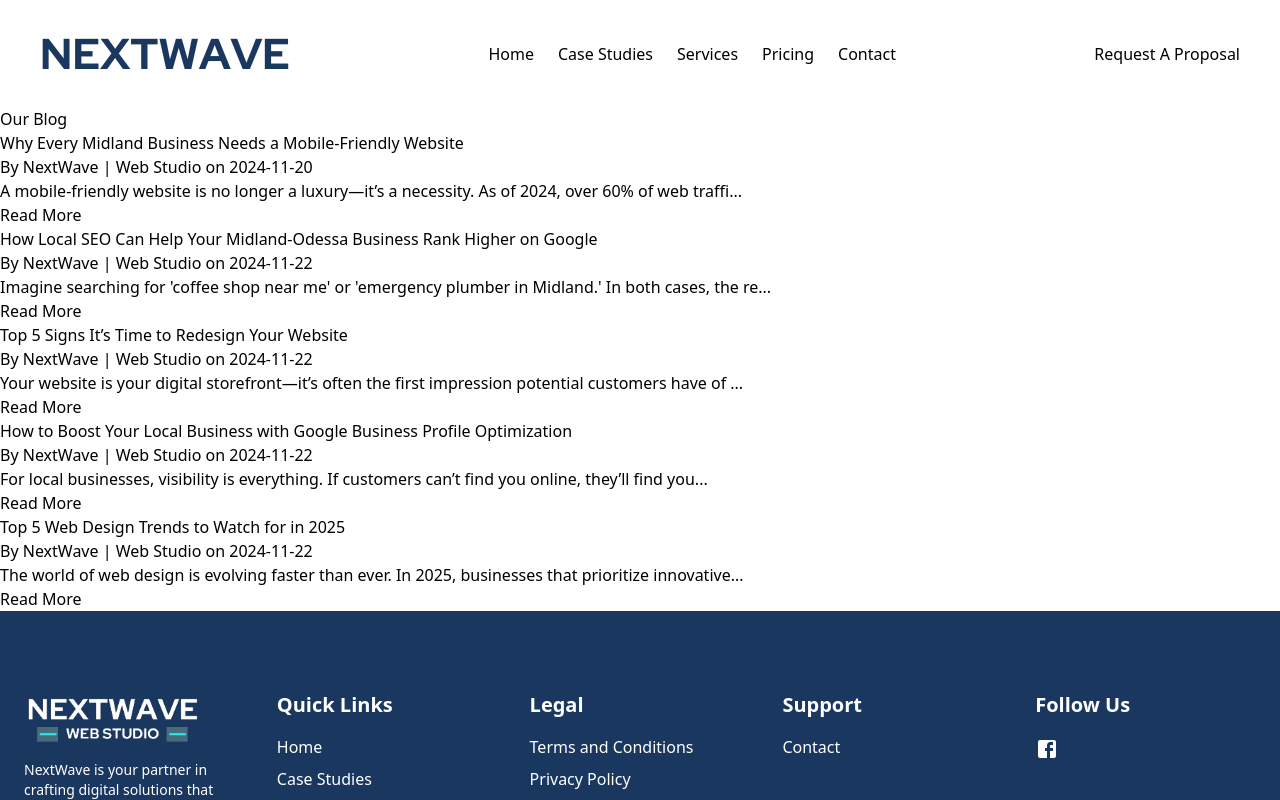
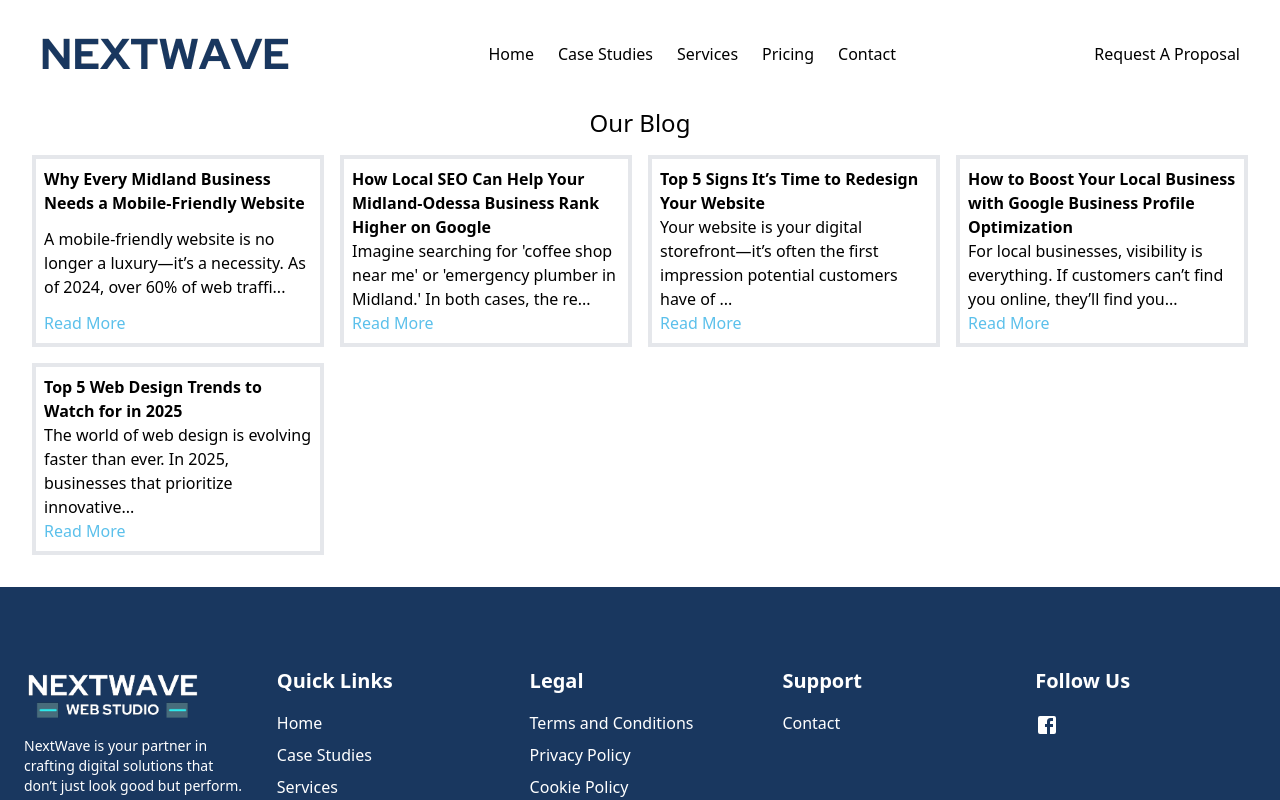
Before and after one commit to Parrasite9/nextwave, a React (Create React App) app: page /blogs in a window 1280 px wide. Shown: the top 800 px of the page. Built offline with nearby package versions, Linux system fonts and the light colour scheme.

Commit message:
Made CSS updates to the BlogList

```diff
--- a/src/Components/Blogs/BlogList.jsx
+++ b/src/Components/Blogs/BlogList.jsx
@@ -11,17 +11,19 @@ const BlogList = () => {
     }, []);
 
     return (
-      <div>
-        <h1>Our Blog</h1>
+      <div className="px-8">
+        <h1 className="header text-center text-2xl mb-4">Our Blog</h1>
+        <div className="list__of__blogs grid grid-cols-2 gap-4 mb-8 lg:grid-cols-4">
         {blogs.map((blog) => (
-          <div key={blog.id} className="blog-preview">
-            <h2>{blog.title}</h2>
-            <p>By {blog.author} on {blog.date}</p>
+          <div key={blog.id} className="blog-preview flex flex-col justify-between border-4 p-2 cursor-pointer">
+            <h2 className="font-bold">{blog.title}</h2>
+            {/* <p>By {blog.author} on {blog.date}</p> */}
             {/* Use blog.content.introduction instead */}
             <p>{blog.content.introduction.substring(0, 100)}...</p>
-            <Link to={`/blog/${generateSlug(blog.title)}`}>Read More</Link>
+            <Link className="text-sky-blue" to={`/blog/${generateSlug(blog.title)}`}>Read More</Link>
           </div>
         ))}
+        </div>
       </div>
     );
   };
--- a/src/Components/Blogs/Blogs.json
+++ b/src/Components/Blogs/Blogs.json
@@ -4,6 +4,10 @@
       "title": "Why Every Midland Business Needs a Mobile-Friendly Website",
       "author": "NextWave | Web Studio",
       "date": "2024-11-20",
+      "titleImg": {
+        "heroImg": "/images/blogs/responsive.png",
+        "heroAlt": "responsive-img"
+    },
       "content": {
         "introduction": "A mobile-friendly website is no longer a luxury—it’s a necessity. As of 2024, over 60% of web traffic comes from mobile devices, and this trend continues to grow. For businesses in Midland-Odessa, this is especially critical because many customers search for services on their phones while on the go. If your website isn’t optimized for mobile users, you’re not just losing potential traffic—you’re losing customers."
       },
@@ -102,6 +106,10 @@
         "title": "How Local SEO Can Help Your Midland-Odessa Business Rank Higher on Google",
         "author": "NextWave | Web Studio",
         "date": "2024-11-22",
+        "titleImg": {
+            "heroImg": "/images/blogs/optimization.png",
+            "heroAlt": "optimization-img"
+        },
         "content": {
           "introduction": "Imagine searching for 'coffee shop near me' or 'emergency plumber in Midland.' In both cases, the results you see are powered by Local SEO. For small businesses in Midland-Odessa, being visible in local search results can mean the difference between thriving and being overlooked. Local SEO focuses on optimizing your online presence to attract more customers from relevant local searches."
         },
@@ -209,6 +217,10 @@
         "title": "Top 5 Signs It’s Time to Redesign Your Website",
         "author": "NextWave | Web Studio",
         "date": "2024-11-22",
+        "titleImg": {
+            "heroImg": "/images/blogs/redesign.png",
+            "heroAlt": "redesign-img"
+        },
         "content": {
           "introduction": "Your website is your digital storefront—it’s often the first impression potential customers have of your business. But as technology evolves and user expectations shift, even the best websites can become outdated. A clunky design, slow load times, or poor mobile compatibility might be costing you customers without you even realizing it. In this blog, we’ll cover the top five signs it’s time to give your website a makeover and how a redesign can boost your business."
         },
@@ -316,6 +328,10 @@
         "title": "How to Boost Your Local Business with Google Business Profile Optimization",
         "author": "NextWave | Web Studio",
         "date": "2024-11-22",
+        "titleImg": {
+            "heroImg": "/images/blogs/businessProfile.png",
+            "heroAlt": "businessProfile-img"
+        },
         "content": {
           "introduction": "For local businesses, visibility is everything. If customers can’t find you online, they’ll find your competitors instead. That’s where Google Business Profile (GBP) comes in. This free tool lets you showcase your business, appear in local search results, and engage with customers—all from one platform. In this blog, we’ll explore why Google Business Profile is so essential for local businesses and how optimizing it can drive more traffic, leads, and sales for your business."
         },
@@ -454,7 +470,7 @@
         "date": "2024-11-22",
         "titleImg": {
             "heroImg": "/images/blogs/webDesign.png",
-            "heroAlt": "redesign-img"
+            "heroAlt": "webDesign-img"
         },
         "content": {
           "introduction": "The world of web design is evolving faster than ever. In 2025, businesses that prioritize innovative and user-centric designs will set themselves apart in the digital landscape."
@@ -528,7 +544,7 @@
         ],
         "conclusion": "2025 is shaping up to be a transformative year for web design. By embracing trends like immersive 3D experiences, AI-powered personalization, and sustainability-focused design, your business can deliver exceptional digital experiences that captivate users and drive results.",
         "cta": "Need help preparing your website for 2025? Contact NextWave | Web Studio today for a free consultation. Let us bring these trends to life and set your business apart."
-      }
+    }
 
 
 
```
